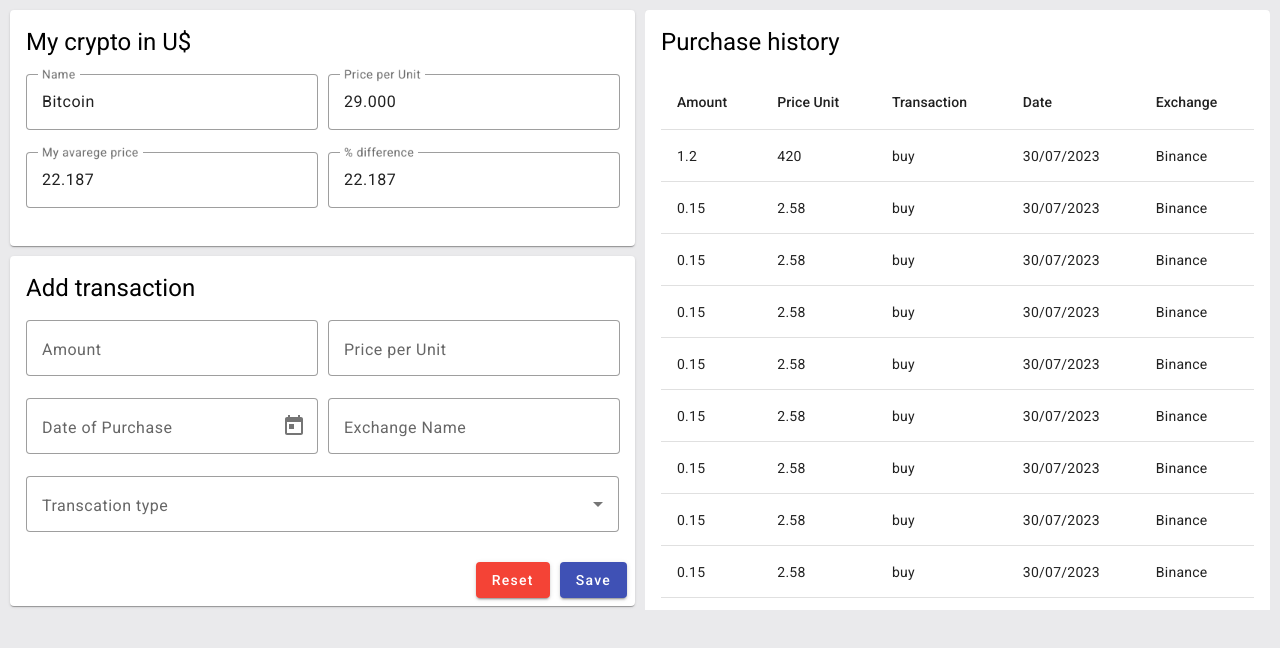
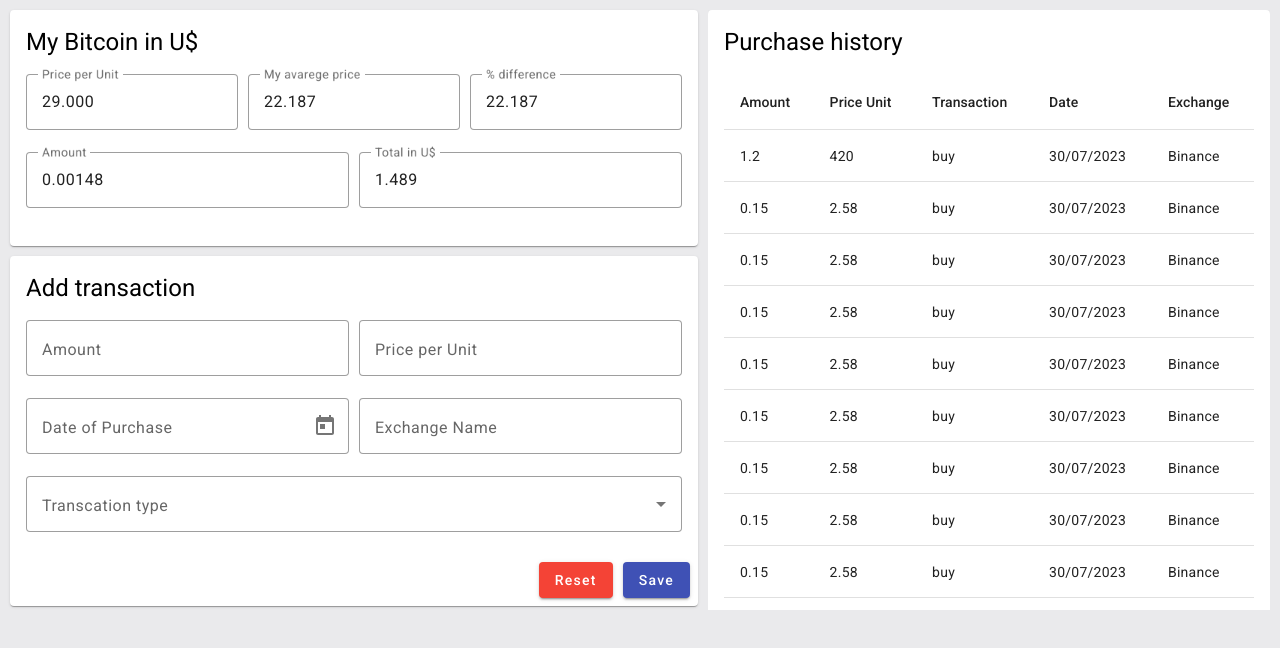
Before and after one commit to douglassantanna/dg-invest, an Angular app in the folder web-app/: page /add-transaction/1 in a window 1280 px wide. Shown: the top 648 px of the page. Built offline with nearby package versions, Linux system fonts and the light colour scheme.

Commit message:
some css style added

```diff
--- a/web-app/src/app/add-transaction.component.ts
+++ b/web-app/src/app/add-transaction.component.ts
@@ -30,21 +30,14 @@ import { PurchaseHistoryComponent } from './purchase-history.component';
   <div class="grid-container">
     <div class="div1">
       <mat-card>
-        <h1>My crypto in U$</h1>
+        <h1>My {{myCrypto}} in {{myCurrency}}</h1>
         <mat-card-content>
           <div class="fields">
-            <mat-form-field appearance="outline">
-              <mat-label>Name</mat-label>
-              <input matInput type="text" value="Bitcoin">
-            </mat-form-field>
-
             <mat-form-field appearance="outline">
               <mat-label>Price per Unit</mat-label>
               <input matInput type="number"  value="29.000">
             </mat-form-field>
 
-          </div>
-          <div class="fields">
             <mat-form-field appearance="outline">
               <mat-label>My avarege price</mat-label>
               <input matInput type="number"  value="22.187">
@@ -53,6 +46,17 @@ import { PurchaseHistoryComponent } from './purchase-history.component';
             <mat-form-field appearance="outline">
               <mat-label>% difference</mat-label>
               <input matInput type="number"  value="22.187">
+            </mat-form-field>
+          </div>
+          <div class="fields">
+            <mat-form-field appearance="outline">
+              <mat-label>Amount</mat-label>
+              <input matInput type="number"  value="0.00148">
+            </mat-form-field>
+
+            <mat-form-field appearance="outline">
+              <mat-label>Total in U$</mat-label>
+              <input matInput type="number"  value="1.489">
             </mat-form-field>
           </div>
         </mat-card-content>
@@ -149,6 +153,32 @@ import { PurchaseHistoryComponent } from './purchase-history.component';
     button{
       margin-left:10px;
     }
+    .row {
+      display: flex;
+      flex-direction: row;
+      align-items: center;
+    }
+    .col {
+      flex: 1;
+    }
+    @media (max-width: 640px) {
+        .grid-container {
+          grid-template-columns: 1fr;
+          grid-template-rows: 0.4fr;
+          grid-template-areas:
+          "div1"
+          "div2"
+          "div3";
+          justify-content: center;
+          align-items: center;
+          gap: 5px;
+        }
+        .fields{
+          display:flex;
+          flex-direction:column;
+          gap:10px;
+        }
+      }
   `]
 })
 export class AddTransactionComponent {
@@ -165,4 +195,6 @@ export class AddTransactionComponent {
     'Avalanche',
   ];
   save() { }
+  myCrypto = 'Bitcoin';
+  myCurrency = 'U$';
 }
```
